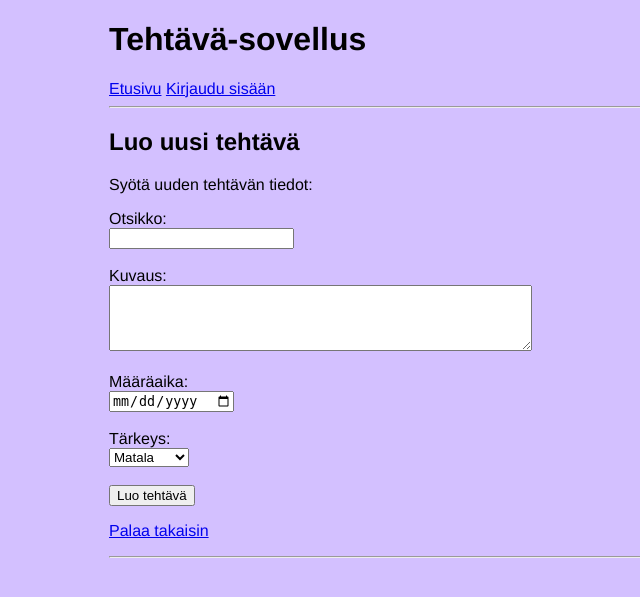
After one commit to veeranniina/tsoha-teht-v-sovellus, a Flask app: page /new in a window 1280 px wide. The commit adds this page. Shown: the top 597 px of the page, without its empty margins (171-811 px from the left). Run offline with Flask 3, Linux system fonts and the light colour scheme.

Commit message:
edited html's

```diff
--- a/templates/layout.html
+++ b/templates/layout.html
@@ -1,8 +1,8 @@
 <!doctype html>
 <link rel="stylesheet" href="/static/main.css">
 <meta name="viewport" content="width=device-width, initial-scale=1">
-<title>Task-sovellus</title>
-<h1>Task-sovellus</h1>
+<title>Tehtävä-sovellus</title>
+<h1>Tehtävä-sovellus</h1>
 <a href="/">Etusivu</a>
 <a href="/login">Kirjaudu sisään</a>
 <hr>
--- a/templates/login.html
+++ b/templates/login.html
@@ -1,9 +1,10 @@
 {% extends "layout.html" %}
+{% block title %}Kirjaudu sisään{% endblock %}
 {% block content %}
 
 <h2>Kirjaudu sisään</h2>
 
-<form action="/login" method="post">
+<form action="/login" method="POST">
 Tunnus: <br><input type="text" name="username">
 <p>
 Salasana: <br><input type="password" name="password">
--- /dev/null
+++ b/templates/new.html
@@ -0,0 +1,31 @@
+{% extends "layout.html" %}
+{% block content %}
+
+<h2>Luo uusi tehtävä</h2>
+
+<p>Syötä uuden tehtävän tiedot:</p>
+
+<form action="/new" method="POST">
+    <label for="title">Otsikko:</label><br>
+    <input type="text" id="title" name="title" required><br><br>
+
+    <label for="description">Kuvaus:</label><br>
+    <textarea id="description" name="description" rows="4" cols="50"></textarea><br><br>
+
+    <label for="due_date">Määräaika:</label><br>
+    <input type="date" id="due_date" name="due_date"><br><br>
+
+    <label for="priority">Tärkeys:</label><br>
+    <select id="priority" name="priority">
+        <option value="1">Matala</option>
+        <option value="2">Keskitaso</option>
+        <option value="3">Korkea</option>
+    </select><br><br>
+
+    <input type="submit" value="Luo tehtävä">
+</form>
+
+<p>
+<a href="/">Palaa takaisin</a>
+
+{% endblock %}
```
Also changed, not shown: templates/delete.html (added, +27 -0 lines), templates/error.html (added, +7 -0 lines), templates/index.html (+9 -0 lines).
